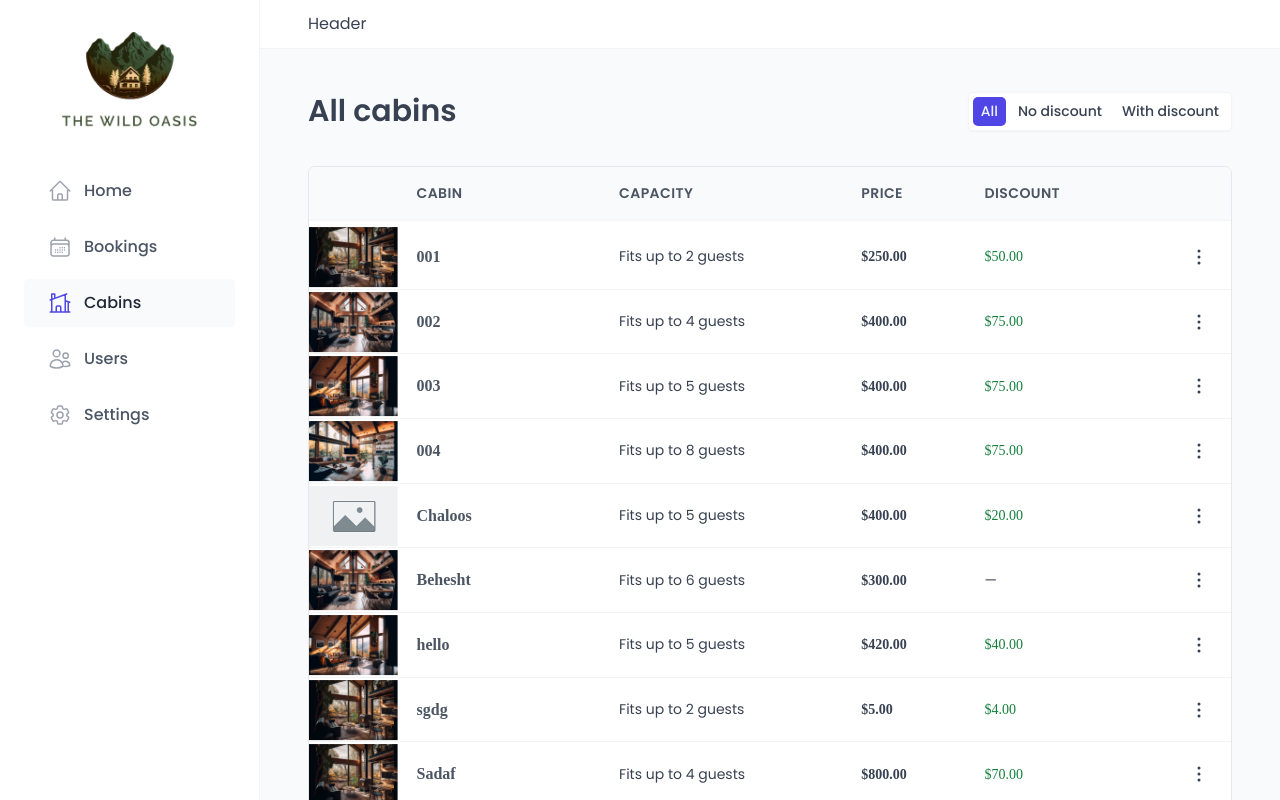
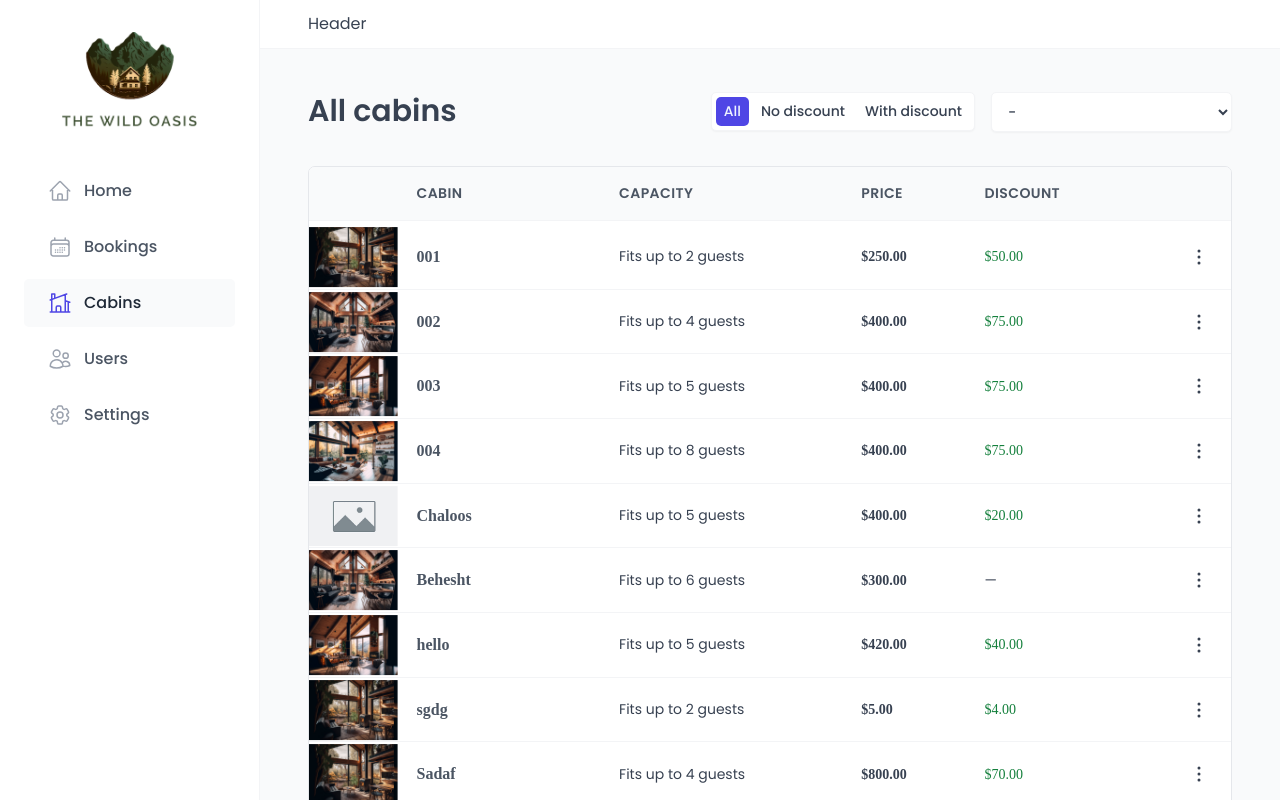
Before and after one commit to Soroush47/the-wild-oasis, a React (Vite) app: page /cabins in a window 1280 px wide. Built offline with nearby package versions, Linux system fonts and the light colour scheme; data requests are answered from the project's data file; a web font is replaced by a local one.

Commit message:
A reuseable sort feature was implemented

```diff
--- a/src/features/cabins/CabinTable.tsx
+++ b/src/features/cabins/CabinTable.tsx
@@ -16,19 +16,43 @@ type CabinType = {
     image: string;
 };
 
+type Field = "name" | "regularPrice" | "maxCapacity" | "start";
+type Direction = "asc" | "desc" | "date";
+
 function CabinTable() {
     const { data, isLoading } = useCabins();
     const [searchParams] = useSearchParams();
 
-    const cabins = data?.data;
-    const discount = searchParams.get("discount") || "all";
+    const cabins = data?.data ?? [];
+    const filter = searchParams.get("discount") || "all";
+    const sortBy = searchParams.get("sortBy") || "start-date";
+    const [field, direction]: [Field, Direction] = sortBy?.split("-") as [
+        Field,
+        Direction,
+    ];
+    const modifier = direction === "asc" ? 1 : -1;
+
+    const sortedCabins =
+        field !== "start"
+            ? [...cabins].sort((a: CabinType, b: CabinType) => {
+                  if (field === "name") {
+                      if (a.name.toLocaleUpperCase() < b.name.toLocaleUpperCase())
+                          return -1 * modifier;
+                      if (a.name.toLocaleUpperCase() > b.name.toLocaleUpperCase())
+                          return 1 * modifier;
+                      return 0;
+                  }
+                  return (a[field] - b[field]) * modifier;
+              })
+            : [...cabins];
+
     const filteredCabins =
-        discount === "all"
-            ? cabins
-            : cabins?.filter(
+        filter === "all"
+            ? sortedCabins
+            : sortedCabins?.filter(
                   (cabin: CabinType) =>
-                      (discount === "no-discount" && !cabin.discount) ||
-                      (discount === "with-discount" && cabin.discount),
+                      (filter === "no-discount" && !cabin.discount) ||
+                      (filter === "with-discount" && cabin.discount),
               );
 
     if (isLoading) return <Spinner />;
--- a/src/features/cabins/CabinTableOperations.tsx
+++ b/src/features/cabins/CabinTableOperations.tsx
@@ -1,4 +1,5 @@
 import Filter from "../../ui/Filter";
+import SortBy from "../../ui/SortBy";
 import TableOperations from "../../ui/TableOperations";
 
 function CabinTableOperations() {
@@ -12,6 +13,16 @@ function CabinTableOperations() {
                     { value: "with-discount", label: "With discount" },
                 ]}
             />
+            <SortBy
+                options={[
+                    { value: "name-asc", label: "Sort by name (A-Z)" },
+                    { value: "name-desc", label: "Sort by name (Z-A)" },
+                    { value: "regularPrice-asc", label: "Sort by price (low first)" },
+                    { value: "regularPrice-desc", label: "Sort by price (high first)" },
+                    { value: "maxCapacity-asc", label: "Sort by capacity (low first)" },
+                    { value: "maxCapacity-desc", label: "Sort by capacity (high first)" },
+                ]}
+            />
         </TableOperations>
     );
 }
--- a/src/ui/Select.tsx
+++ b/src/ui/Select.tsx
@@ -1,15 +1,47 @@
+import { ChangeEvent } from "react";
 import styled from "styled-components";
 
-const StyledSelect = styled.select`
+interface StyledSelectProps {
+    type?: string;
+}
+
+const StyledSelect = styled.select<StyledSelectProps>`
     font-size: 1.4rem;
     padding: 0.8rem 1.2rem;
     border: 1px solid
-    ${(props) =>
-      props.type === "white"
-        ? "var(--color-grey-100)"
-        : "var(--color-grey-300)"};
+        ${props =>
+            props.type === "white" ? "var(--color-grey-100)" : "var(--color-grey-300)"};
     border-radius: var(--border-radius-sm);
     background-color: var(--color-grey-0);
     font-weight: 500;
     box-shadow: var(--shadow-sm);
+    cursor: pointer;
 `;
+
+type Option = {
+    value: string;
+    label: string;
+};
+
+interface SelectProps {
+    type?: string;
+    onChange: (event: ChangeEvent<HTMLSelectElement>) => void;
+    options: Option[];
+    value: string;
+}
+
+function Select({ options, ...rest }: SelectProps) {
+    console.log(rest);
+    return (
+        <StyledSelect {...rest}>
+            <option value="start-date">-</option>
+            {options.map(({ value, label }) => (
+                <option key={value} value={value}>
+                    {label}
+                </option>
+            ))}
+        </StyledSelect>
+    );
+}
+
+export default Select;
--- /dev/null
+++ b/src/ui/SortBy.tsx
@@ -0,0 +1,28 @@
+import { useSearchParams } from "react-router-dom";
+import Select from "./Select";
+import { ChangeEvent } from "react";
+
+type Option = {
+    value: string;
+    label: string;
+};
+
+interface SortByProps {
+    options: Option[];
+}
+
+function SortBy({ options }: SortByProps) {
+    const [searchParams, setSearchParams] = useSearchParams();
+
+    const sort = searchParams.get("sortBy") || "start-date";
+
+    const handleChange = (event: ChangeEvent<HTMLSelectElement>) => {
+        const value = event.target.value;
+        searchParams.set("sortBy", value);
+        setSearchParams(searchParams);
+    };
+
+    return <Select options={options} type="white" value={sort} onChange={handleChange} />;
+}
+
+export default SortBy;
--- a/src/ui/Table.tsx
+++ b/src/ui/Table.tsx
@@ -110,7 +110,7 @@ type BodyProps<T = any> = {
     render: (item: T) => ReactNode;
 };
 function Body<T>({ data, render }: BodyProps<T>) {
-    if (!data.length) return <Empty>No data to show at the moment</Empty>;
+    if (!data?.length) return <Empty>No data to show at the moment</Empty>;
     return <StyledBody>{data.map(render)}</StyledBody>;
 }
 
```
Lines whose indentation alone changed are shown as unchanged.
